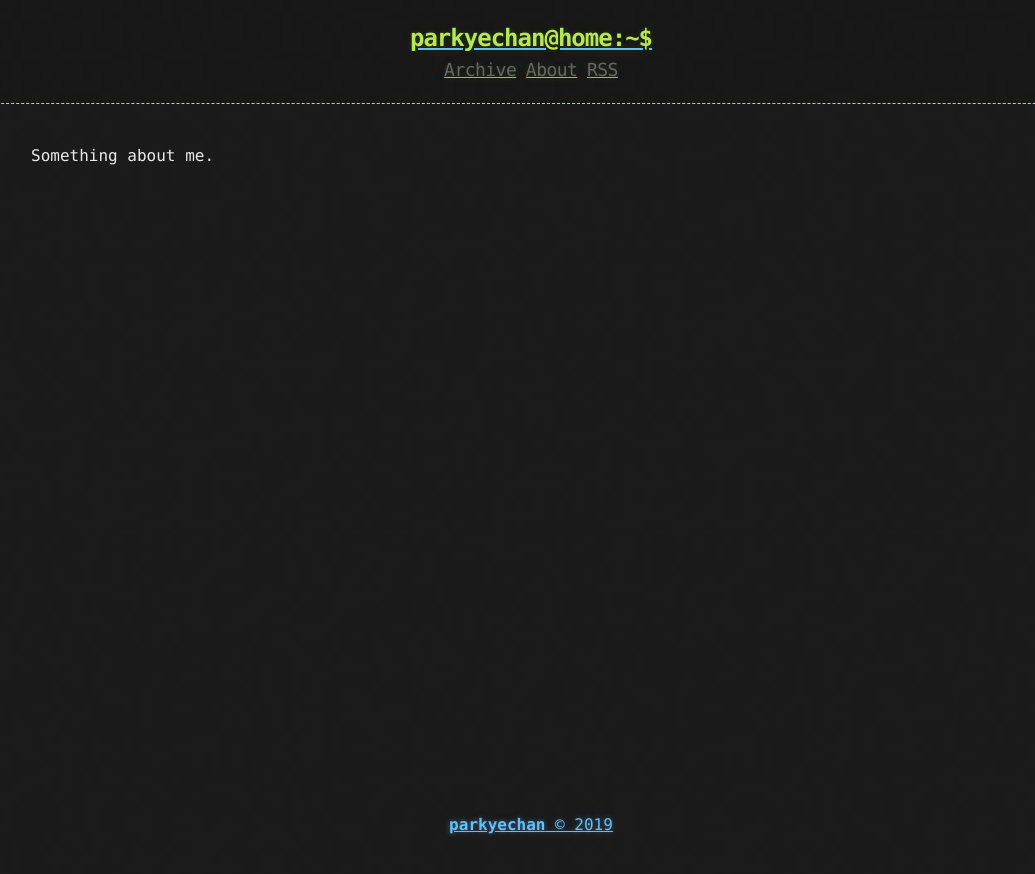
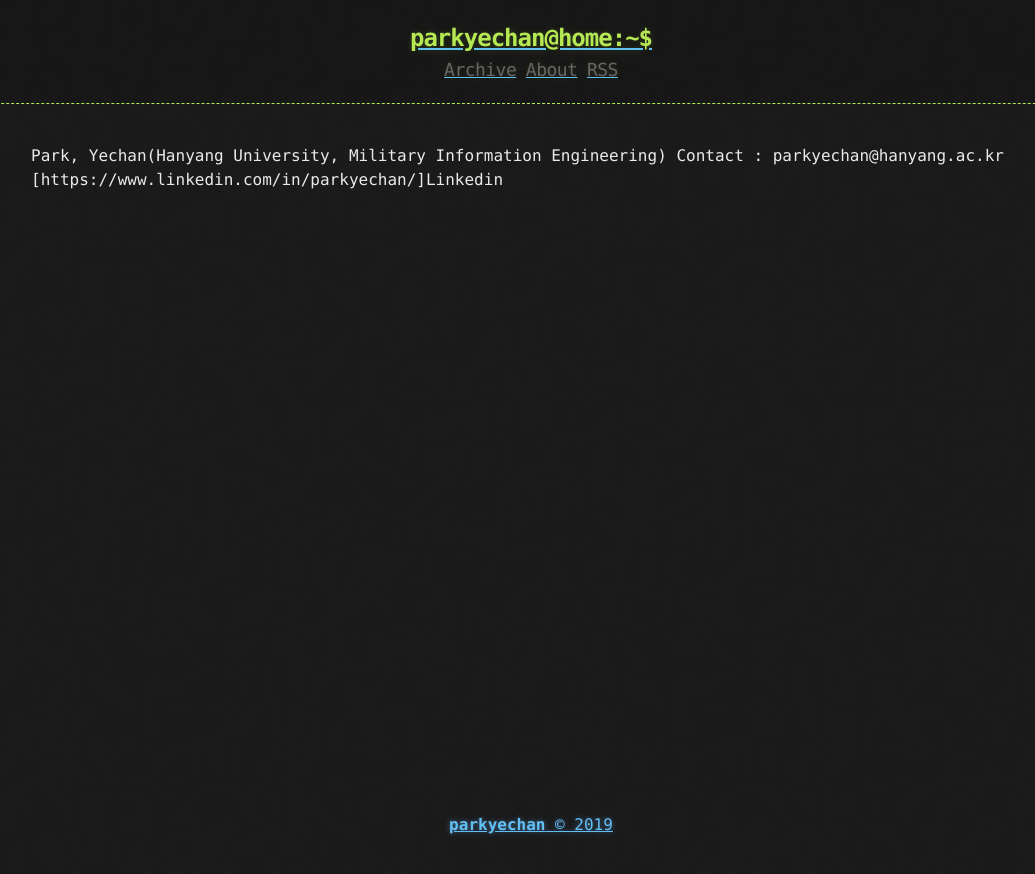
Before and after one commit to parkyechan/ericafood, a Jekyll site: the page built from about.md, in a window 1280 px wide. Shown: the top 874 px of the page, without its empty margins (109-1144 px from the left). Built offline with Jekyll 4.4.1, drawn with Linux system fonts in a browser that asks for light colours.

Commit message:
Update about.md

```diff
--- a/about.md
+++ b/about.md
@@ -3,4 +3,6 @@ layout: page
 title: About
 ---
 
-Something about me.
+Park, Yechan(Hanyang University, Military Information Engineering)
+Contact : parkyechan@hanyang.ac.kr
+[https://www.linkedin.com/in/parkyechan/]Linkedin
```
